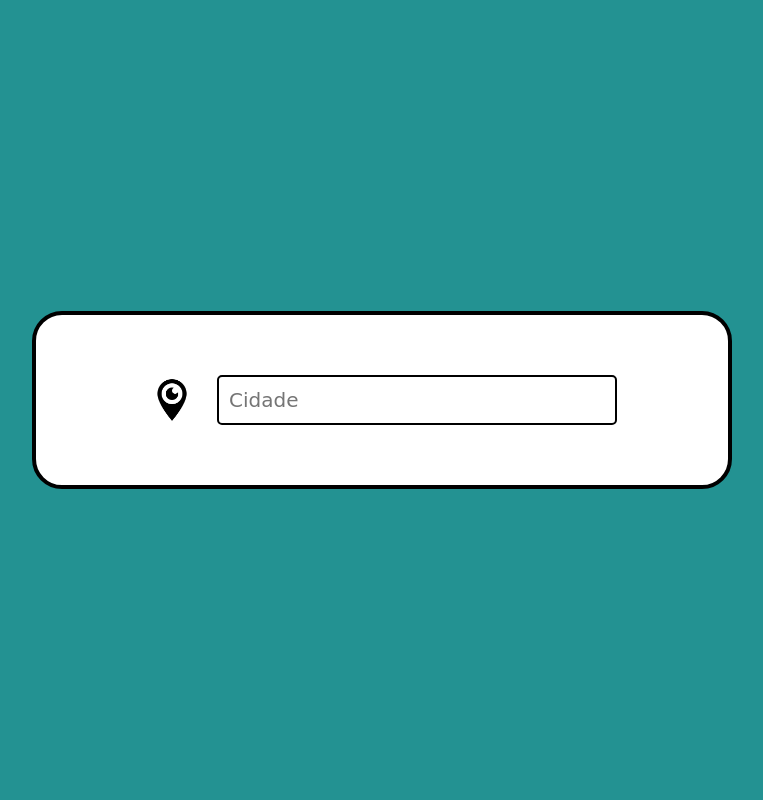
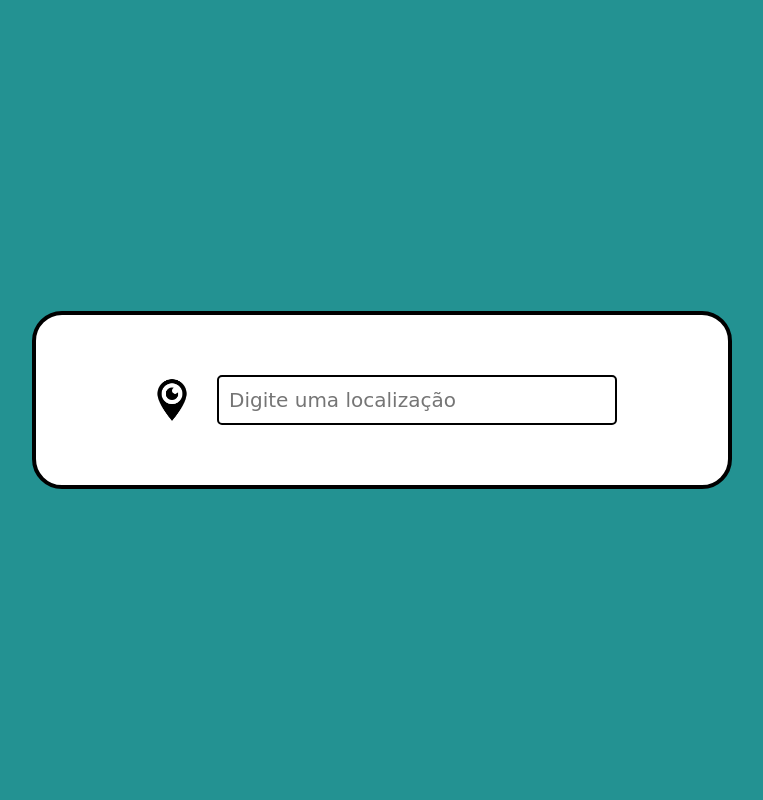
Before and after one commit to BrunoLkVieira/clima, a Django app: page / in a window 1280 px wide. Shown: the whole page, without its empty margins (258-1021 px from the left). Run offline with Django 4.2, Linux system fonts and the light colour scheme.

Commit message:
atualização placeholder

```diff
--- a/clima/templates/homepage.html
+++ b/clima/templates/homepage.html
@@ -18,7 +18,7 @@
         <div class="clima">
             <img src="{% static 'images/icons8-local-96.png' %}">
             <form method="get" action="#" class="pesquisa" >
-                <input type="text" name="query" placeholder="Cidade ">
+                <input type="text" name="query" placeholder="Digite uma localização ">
             </form>
 
             {% if temperatura %}
```
